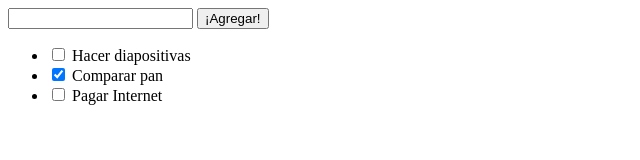
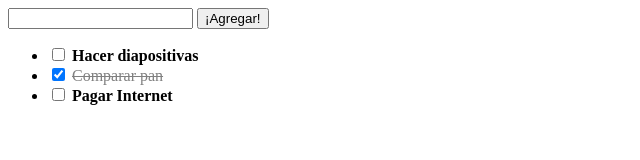
Before and after one commit to UnJavaScripter/listaDeCosasPorHacer, a plain HTML site: page index.html in a window 1280 px wide. Shown: the whole page, without its empty margins (0-640 px from the left). Drawn offline with nearby package versions, Linux system fonts and the light colour scheme.

Commit message:
Agregamos la directiva ng-class para mostrar estilos diferentes las tareas completadas y las pendientes

```diff
--- a/index.html
+++ b/index.html
@@ -4,6 +4,17 @@
 	<meta charset="utf-8">
 	<meta http-equiv="X-UA-Compatible" content="IE=edge">
 	<title>Lista De Cosas Por Hacer</title>
+	<style>
+		.tachado{
+			text-decoration: line-through;
+		}
+		.gris{
+			color: gray;
+		}
+		.bold{
+			font-weight: bold;
+		}
+	</style>
 </head>
 <body>
 
@@ -20,7 +31,7 @@
 				<input type="checkbox" ng-model="cosa.completada">
 
 				<!-- Ahora debemos apuntar a la propiedad "tarea" de cada objeto cosa para obtener el valor de texto que la representa -->
-				<label>{{cosa.tarea}}</label>
+				<label ng-class="{'tachado gris': cosa.completada, 'bold': !cosa.completada}">{{cosa.tarea}}</label>
 
 			</li>
 		</ul>
```
